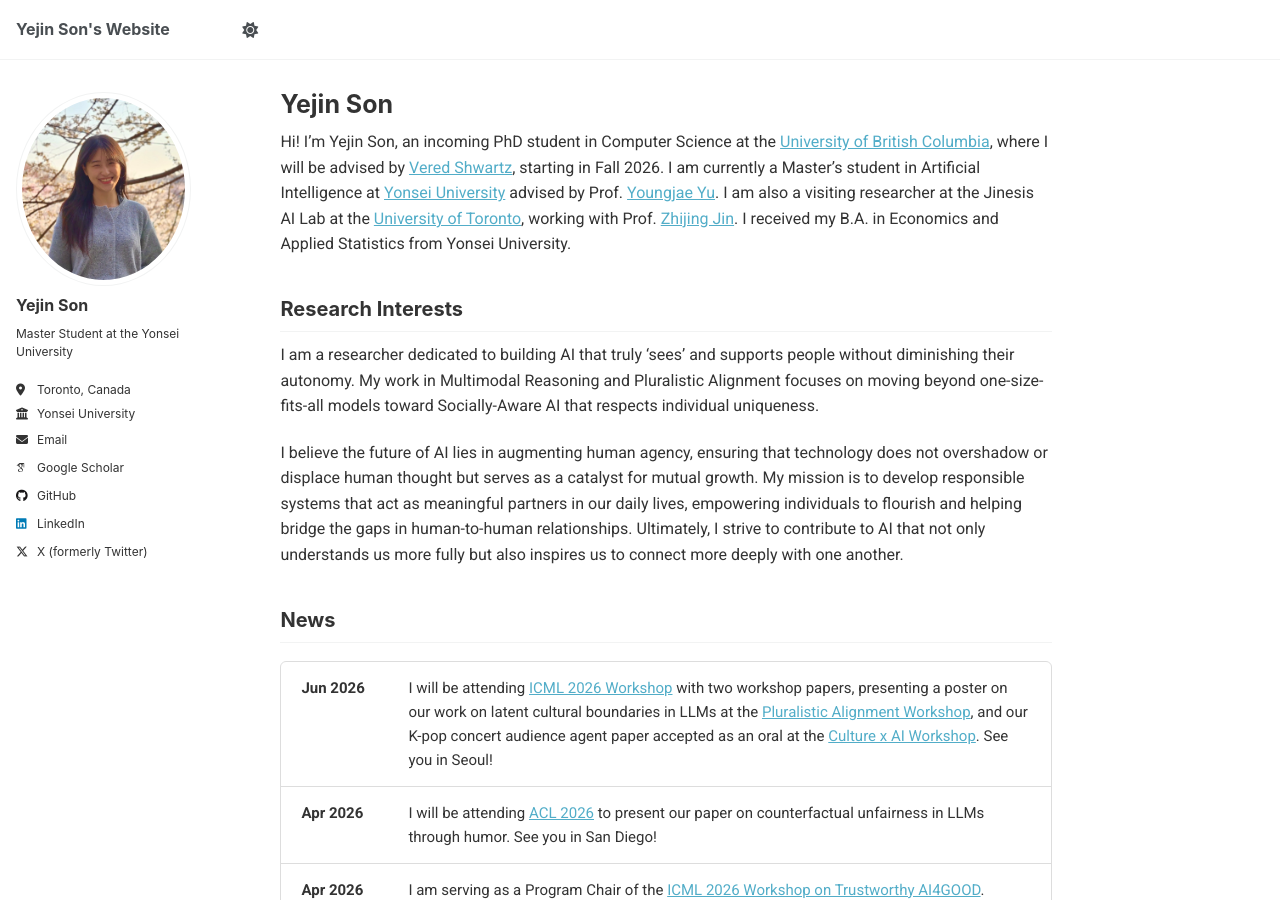
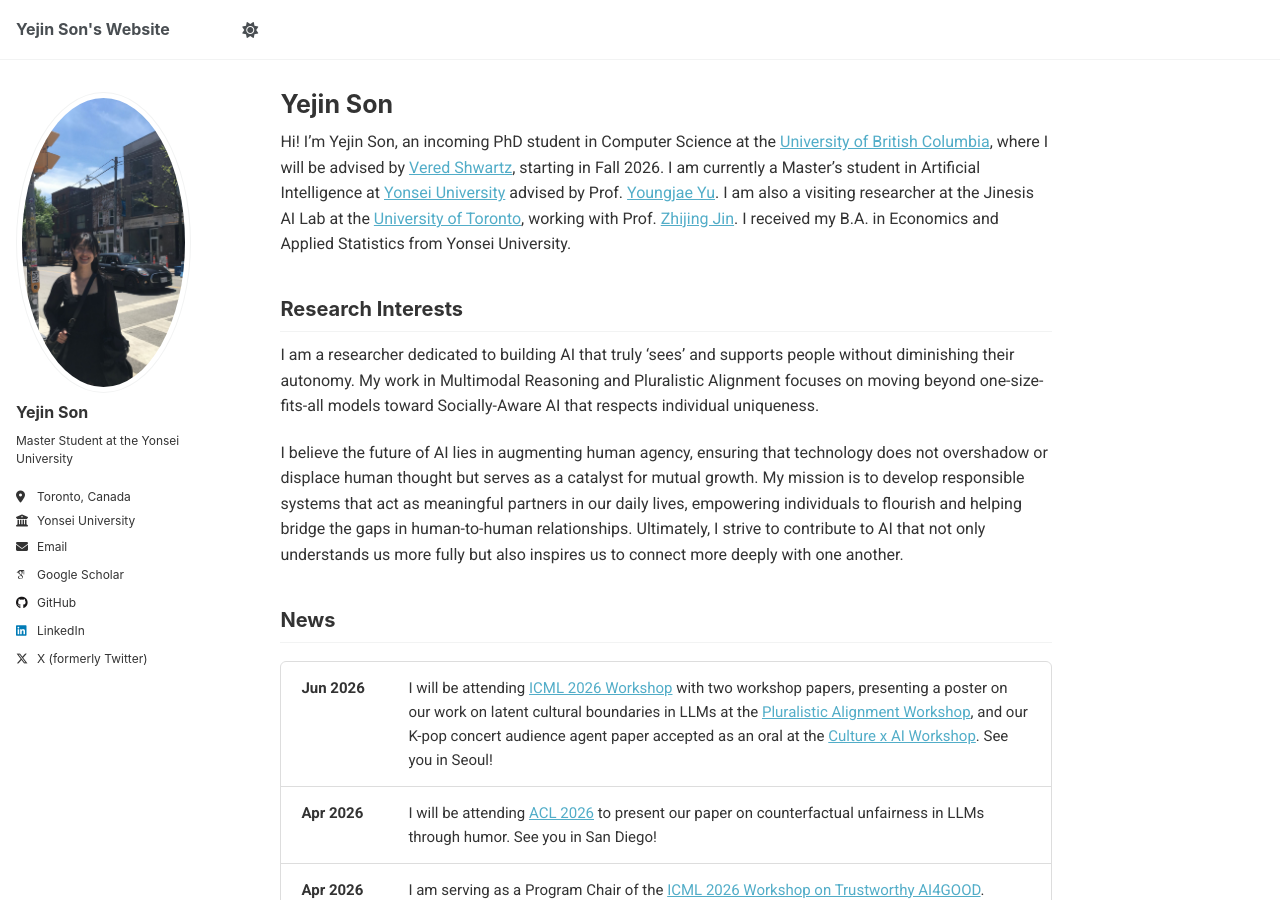
Before and after one commit to ozzaney/ozzaney.github.io, a Jekyll site: the page built from _pages/about.md, in a window 1280 px wide and 900 px high. Built offline with Jekyll 4.4.1, drawn with Linux system fonts in a browser that asks for light colours; some web fonts are replaced.

Commit message:
Update _config.yml

```diff
--- a/_config.yml
+++ b/_config.yml
@@ -19,7 +19,7 @@ repository               : "ozzaney/ozzaney.github.io"
 
 author:
   # Biographic information
-  avatar           : "me_spring.jpg"
+  avatar           : "me_toronto.jpg"
   name             : "Yejin Son"
   pronouns         :
   bio              : "Master Student at the Yonsei University"
```
